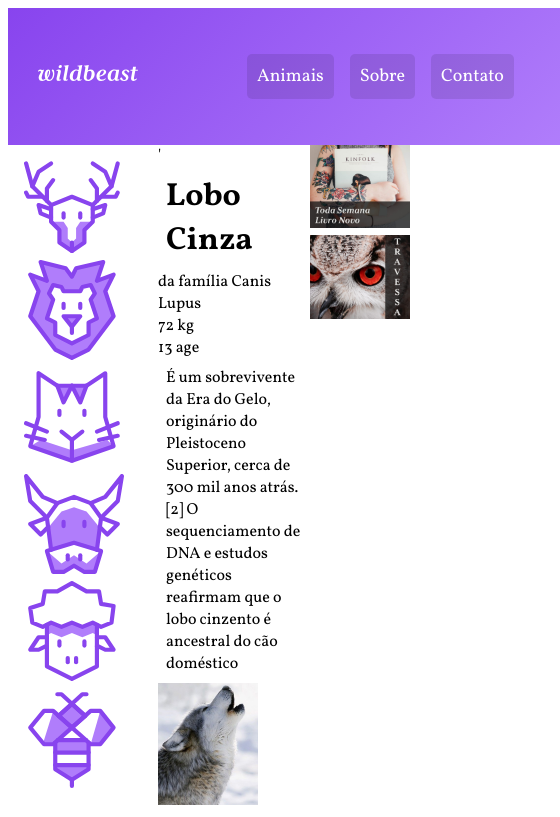
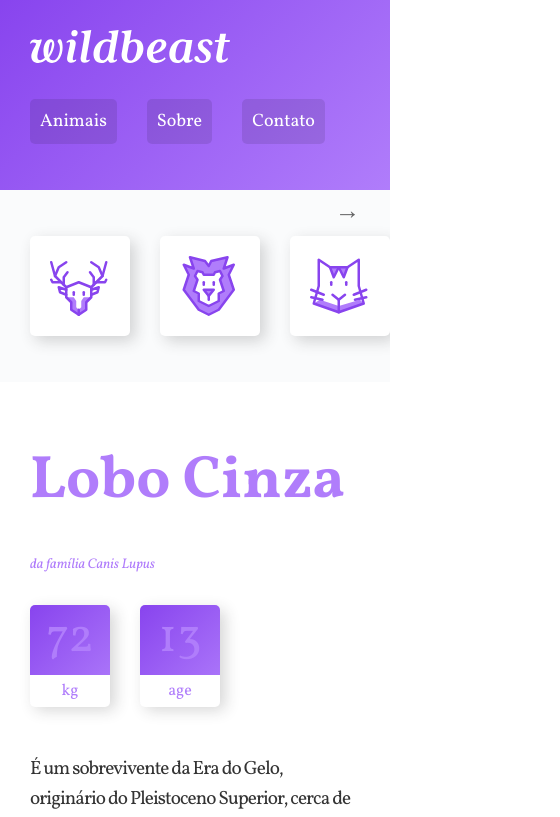
Before and after one commit to c0sta/css-grid-layout, a plain HTML site: page index.html in a window 390 px wide. Shown: the top 817 px of the page, 560 px wide, since content can reach past the window. Drawn offline with Linux system fonts and the light colour scheme.

Commit message:
final result

```diff
--- a/css/style.css
+++ b/css/style.css
@@ -1,6 +1,15 @@
+html, body {
+    padding: 0px;
+    margin: 0px;
+    box-sizing: border-box;
+}
+
 body, p, h1, ul, li, blockquote {
     padding: 0px;
-    margin: 8px;
+}
+blockquote cite {
+    color: whitesmoke;
+
 }
 
 body{
@@ -16,7 +25,9 @@ a {
 }
 
 img {
-    max-width: 100px;
+    display: block;
+    max-width: 100%;
+    border-radius: 5px;
 }
 
 /*
@@ -32,6 +43,32 @@ img {
         "footer footer footer";
 }
 
+@media (max-width: 1200px){
+    .estrutura {
+
+        grid-template-areas:
+            "header header header"
+            "sidenav content content"
+            "sidenav anuncios anuncios"
+            "footer footer footer";
+    }
+
+}
+
+@media (max-width: 760px){
+    .estrutura{
+        grid-template-columns: 100%;
+        grid-template-areas:
+        "header"
+        "sidenav"
+        "content"
+        "anuncios"
+        "footer"
+        ;
+    }
+}
+
+
 
 .header {
     display: grid;
@@ -40,16 +77,30 @@ img {
     padding: 30px;
     grid-template-columns: 1fr auto;
     align-items: center;
-    justify-content: space-evenly;
 }
+
+@media (max-width: 960px) {
+    .header{
+        grid-template-columns: auto;
+    }
+    .logo{
+        margin-bottom: 20px;
+    }
+    .header nav a{
+        font-size: 1em;
+    }
+}
+
 .logo{
     max-width: 200px;
+    min-width: 100px;
 }
 
 .header nav ul {
     display: flex;
     flex-wrap: wrap;
 }
+
 .header nav a {
     display: block;
     padding: 10px;
@@ -64,17 +115,232 @@ img {
     background: rgba(0, 0, 0, .5);
 }
 
+.header li + li {
+    margin-left: 30px;
+}
+
 .content{
     grid-area: content;
+    max-width: 900px;
+    margin: 0 auto;
+    padding: 30px;
+    display: grid;
+    grid-template-columns: 1fr 1fr;
+    grid-gap: 30px;
 }
+@media (max-width: 600px){
+    .content{
+        grid-template-columns: auto;
+    }
+}
+/* Sidenav */
 
 .sidenav{
     grid-area: sidenav;
-}
-.anuncios{
-    grid-area: anuncios;
+    background: #fafbfc;
+    padding: 30px;
 }
 
+.sidenav li a {
+    display: block;
+    min-width: 60px;
+    max-width: 100px;
+    margin: 0 auto 30px auto;
+    background: white;
+    padding: 20px;
+    border-radius: 5px;
+    box-shadow: 5px 5px 15px 0px rgba(44, 44,44, 0.20);
+    transition: .2s ease-in-out;
+}
+.sidenav li a:hover{
+    background: #B07DFB;
+
+}
+
+@media (max-width: 760px ) {
+    /*Cria a barra de scroll especifica para essa div*/
+    /*ms e webkit para permitir que mantenha a funcionalidade
+      no safari/iphone/ipad e windows
+    */
+    .sidenav{
+        position: relative;
+        overflow-x: auto;
+        -webkit-overflow-scrolling: touch;
+        -ms-overflow-style: -ms-autohiding-scrollbar;
+    }
+
+    .sidenav::after {
+        font-size: 25px;
+        content: '→';
+        position: absolute;
+        top: 5px;
+        right: 30px;
+        color: rgba(0, 0, 0, .6);
+        animation: seta .5s ease-in 0s infinite alternate;
+
+    }
+
+    @keyframes seta {
+        from {
+            right: 30px;
+        }
+        to{
+            right: 20px;
+        }
+    }
+
+    .sidenav ul li {
+        display: flex;
+        flex-direction: row;
+
+    }
+    .sidenav ul li {
+        flex: 1 0 60px;
+    }
+    .sidenav {
+        padding: 0 30px;
+    }
+    .sidenav li a {
+        margin: 30px 30px 30px 0;
+    }
+}
+
+
+/* Content*/
+p {
+    font-size: 1.2em;
+    line-height: 1.6;
+    letter-spacing: -0.05em;
+    color: rgba(0, 0, 0, 0.8)
+}
+/* Para todo P que vem após outro P*/
+.informacoes p + p {
+    margin-top: 30px;
+}
+.col-wide {
+    grid-column: 1 / -1;
+}
+
+.imagem-1{
+    grid-row: span 2;
+    align-self: end;
+}
+.imagem-2{
+    align-self: end;
+}
+/* Titulo */
+
+.titulo{
+    color: #B07DFB;
+}
+
+.titulo h1{
+    font-size: 3.75em;
+    line-height: 1;
+    font-weight: 700;
+}
+
+.titulo span {
+    font-size: 0.875em;
+    font-style: italic;
+}
+
+/* Anuncios */
+.anuncios{
+    display: grid;
+    grid-area: anuncios;
+    background: #fafbfc;
+    align-content: start;
+    grid-gap: 30px;
+    grid-template-columns: repeat(auto-fit, minmax(150px, 1fr));
+
+}
+
+/* Caracteristicas */
+
+.caracteristicas {
+    display: flex;
+    align-items: flex-start;
+
+}
+
+/*Apenas as divs dentro da classe caracteristicas*/
+.caracteristicas > div {
+    width: 80px;
+    text-align: center;
+    background: linear-gradient(135deg, #8844ee, #B07DFB);
+    border-radius: 5px;
+    box-shadow: 5px 5px 15px 0px rgba(44, 44, 44, 0.20);
+    position: relative;
+}
+
+.caracteristicas > div:first-child{
+    margin-right: 30px;
+
+}
+
+.caracteristicas span {
+    display: block;
+    color: #B07DFB;
+}
+
+.numero {
+    color: #B07DFB;
+    font-size: 3em;
+    line-height: 1;
+    margin: 10px auto;
+}
+
+.rotulo{
+    position: relative;
+    background: white;
+    border-radius: 0 0 5px 5px;
+    padding: 5px 0;
+    top: 2px;
+}
+
+.destaque{
+    font-size: 0.875em;
+    color: #B07DFB;
+    max-width: 16em;
+}
+
+.citacao, .atributos {
+    align-self: start;
+    padding: 30px;
+    border-radius: 5px;
+    box-shadow: 5px 5px 15px 0px rgba(44, 44, 44, 0.15);
+    background: linear-gradient(135deg, #8844ee, #b07dfb);
+}
+
+.citacao P {
+    font-size: 1.5em;
+    font-style: italic;
+    text-align: center;
+    max-width: 500px;
+    color: white;
+    margin: 0 auto;
+
+}
+
+.atributos li{
+    color: white;
+    font-family: 'Courier New', Courier, monospace;
+    font-size: 1.125em;
+    padding: 15px;
+}
+
+.atributos li + li {
+    border-top: 2px solid #b07dfb;
+}
+
+/* Footer */
 .footer{
     grid-area: footer;
+    background: linear-gradient(135deg, #8844ee, #B07DFB);
 }
+.footer p {
+    color: white;
+    text-align: center;
+    padding: 30px;
+}
--- a/index.html
+++ b/index.html
@@ -16,8 +16,8 @@
 <div class="estrutura">
     <header class="header">
 
-        <a href="#" class="logo">
-            <img src="assets/wildbeast.svg"/>
+        <a href="#" >
+            <img src="assets/wildbeast.svg" class="logo"/>
         </a>
 
         <nav>
@@ -44,7 +44,7 @@
         </ul>
     </nav>
     <main class="content">
-        '
+
         <div class="titulo">
             <h1 class="">Lobo Cinza</h1>
             <span>da família Canis Lupus</span>
@@ -64,17 +64,17 @@
 
         </div>
 
-        <p>
+        <p class="col-wide">
             É um sobrevivente da Era do Gelo, originário do Pleistoceno Superior, cerca de 300 mil anos
             atrás.[2] O sequenciamento de DNA e estudos genéticos reafirmam que o lobo cinzento é ancestral do
             cão doméstico
         </p>
-        <img src="assets/wolf1.jpg" alt="Primeiro Lobo"/>
-        <p>
+        <img class="imagem-1" src="assets/wolf1.jpg" alt="Primeiro Lobo"/>
+        <p class="col-wide">
             É um sobrevivente da Era do Gelo, originário do Pleistoceno Superior, cerca de 300 mil anos atrás.[2] O
             sequenciamento de DNA e estudos.
         </p>
-        <img src="assets/wolf2.jpg" alt="Segundo Lobo"/>
+        <img class="imagem-2" src="assets/wolf2.jpg" alt="Segundo Lobo"/>
         <p>
             O peso e tamanho dos lobos variam muito em todo o mundo, tendendo a aumentar proporcionalmente com a
             latitude, como previsto pela teoria de Christian Bergmann. Em geral, a altura, medida a partir dos ombros,
@@ -86,7 +86,7 @@
             Canadá,[8] e na antiga União Soviética.
         </p>
 
-        <blockquote class="citacao">
+        <blockquote class="citacao col-wide">
             <p>
                 “Há algo no uivar do lobo que tira um homem do aqui e agora e o transporta para uma floresta da mente.”
             </p>
@@ -113,7 +113,7 @@
 
         </div>
 
-        <img src="assets/wolf3.jpg" alt="Terceiro lobo"/>
+        <img src="assets/wolf3.jpg" alt="Terceiro lobo" class="col-wide" />
 
     </main>
 
```
